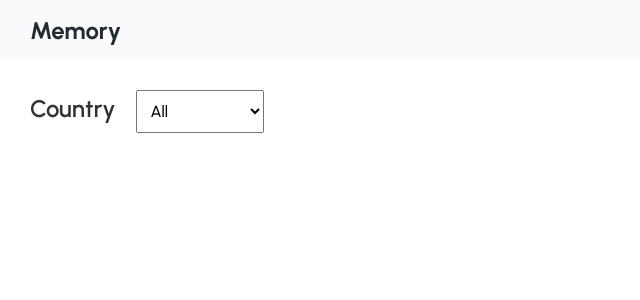
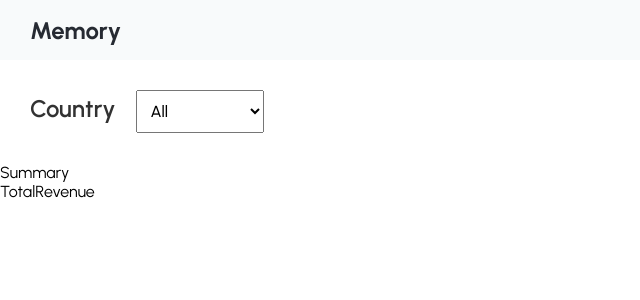
Before and after one commit to kevinkotcherga/ecommerce-dashboard, a React (Create React App) app in the folder client/: page / in a window 1280 px wide. Shown: the top 300 px of the page, without its empty margins (0-640 px from the left). Built offline with nearby package versions, Linux system fonts and the light colour scheme; no server answers.

Commit message:
feat(pages) : récupération et filtrage de la data avec axios et useState dans Home

```diff
--- /dev/null
+++ b/client/src/components/totalRevenue/TotalRevenue.jsx
@@ -0,0 +1,12 @@
+import React from 'react'
+
+const TotalRevenue = ({ array }) => {
+  console.log(array)
+  return (
+    <div>
+      TotalRevenue
+    </div>
+  )
+}
+
+export default TotalRevenue
--- a/client/src/index.js
+++ b/client/src/index.js
@@ -1,13 +1,16 @@
 import React from 'react';
-import ReactDOM from 'react-dom';
 import App from './App';
 import { BrowserRouter, Routes, Route } from 'react-router-dom';
+import * as ReactDOMClient from 'react-dom/client';
 
-ReactDOM.render(
+const container = document.getElementById('root');
+
+const root = ReactDOMClient.createRoot(container);
+
+root.render(
 	<BrowserRouter>
 		<Routes>
 			<Route path="/" element={<App />} />
 		</Routes>
-	</BrowserRouter>,
-	document.getElementById('root'),
+	</BrowserRouter>
 );
--- a/client/src/pages/home/Home.jsx
+++ b/client/src/pages/home/Home.jsx
@@ -1,5 +1,6 @@
 import React, { useEffect, useState } from 'react';
 import Header from '../../components/header/Header';
+import TotalRevenue from '../../components/totalRevenue/TotalRevenue'
 import styled from "styled-components";
 import './home.scss';
 import axios from 'axios';
@@ -16,7 +17,7 @@ const Option = styled.option`
 
 const Home = () => {
 
-  // useState récupère le pays choisi avec onChange={handleFilters}
+  // setCountry récupère la valeur du pays sélectionné dans handleFilters()
   const [country, setCountry] = useState({});
   // À chaque changement d'option du select, handleFilters récupère l'information du pays choisi
   const handleFilters = (element) => {
@@ -25,21 +26,23 @@ const Home = () => {
     setCountry(value);
   };
 
-  const [filteredProducts, setFilteredProducts] = useState([]);
+  // setFilteredCountries récupère la data filtré par pays dans getCountries()
+  const [filteredCountries, setFilteredCountries] = useState([]);
 
   useEffect(() => {
-    const getProducts = async () => {
+    const getCountries = async () => {
       try {
-        const response = await axios.get(country === 'All' ? 'http://localhost:3000/search.json' : `http://localhost:3000/search.json?q=${country}`);
-        setFilteredProducts(response.data)
+        // Axios appelle l'api de recherche et lui donne la valeur d'un pays sélectionné s'il y en a un
+        const response = await axios.get(country === 'All' ? '/search.json' : `/search.json?q=${country}`);
+        // La donnée récupérée par axios est stocké dans setFilteredCountries
+        setFilteredCountries(response.data.orders)
       } catch (err) {}
     };
-    getProducts()
+    getCountries();
   }, [country]);
 
-  const array = filteredProducts.memories
-
-  const arr = array || [];
+  // Si rien n'est contenu dans filteredCountries alors il est vide et ne créer pas d'erreurs
+  const array = filteredCountries || [];
 
   return (
     <div className='home'>
@@ -59,6 +62,13 @@ const Home = () => {
           <Option>United</Option>
         </Select>
       </div>
+      <div className="home__summary">
+        <span className='home__title'>Summary</span>
+        <div className='home__widgets'>
+          {/* La valeur d'array est envoyé dans les composant widgets */}
+          <TotalRevenue array={array} />
+        </div>
+      </div>
     </div>
   )
 }
```
Also changed, not shown: client/src/components/totalRevenue/totalrevenue.scss (added), 2 other files (tests, documents, lock files or other folders).
